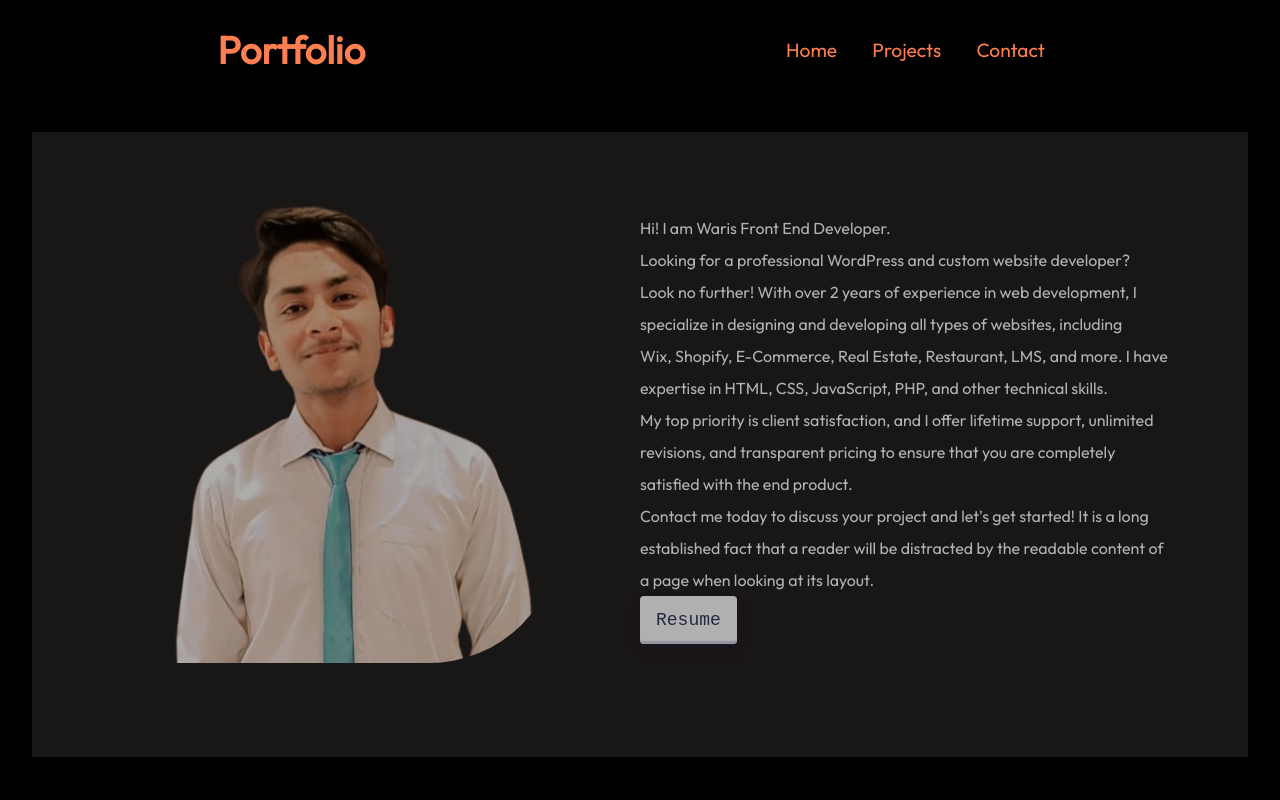
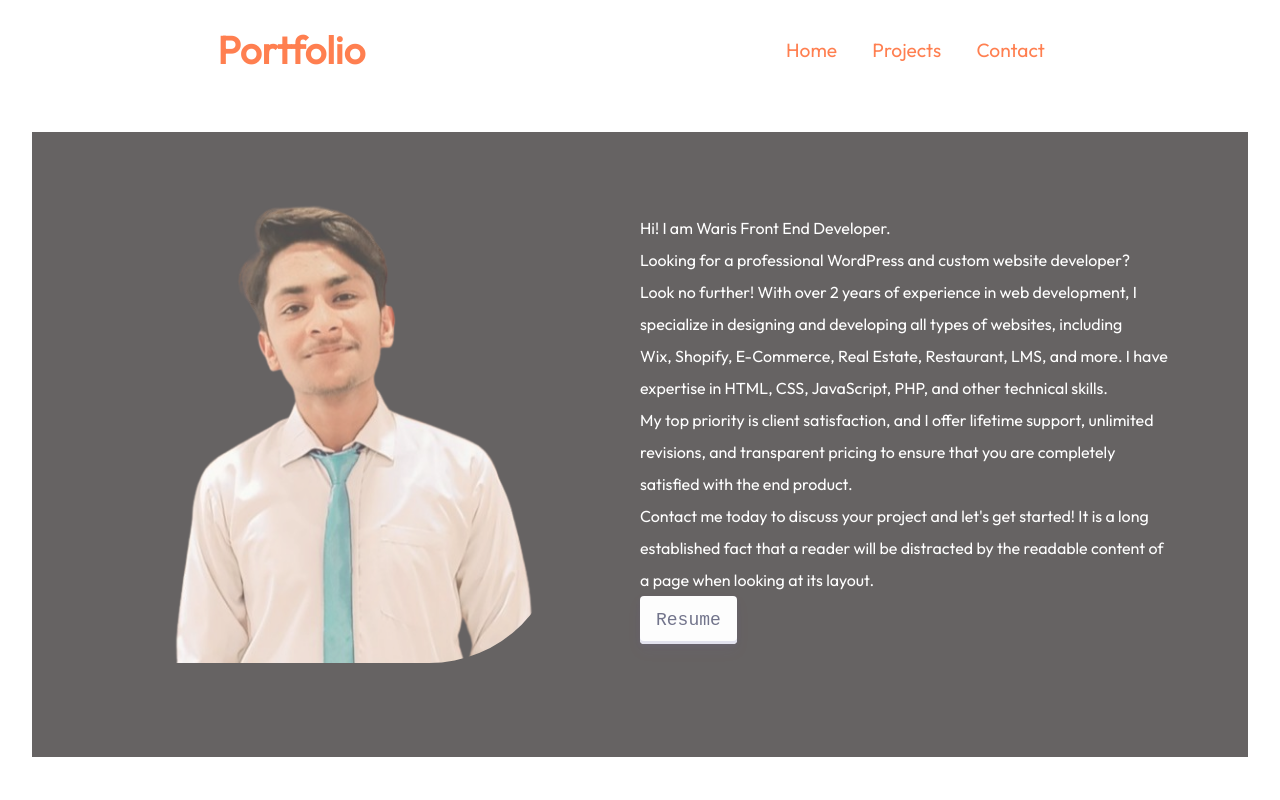
Before and after one commit to waris64/portfolio_project, a React (Create React App) app: page / in a window 1280 px wide. Shown: the top 800 px of the page. Built offline with nearby package versions, Linux system fonts and the light colour scheme.

Commit message:
Update index.css

```diff
--- a/src/index.css
+++ b/src/index.css
@@ -5,9 +5,7 @@
     margin: 0;
     font-family:'Outfit' , sans-serif   ;
 }
-body{
-     background-color: black;
-}
+
 h1,h4,a,p{
     text-decoration: none;
     color: white;
```
